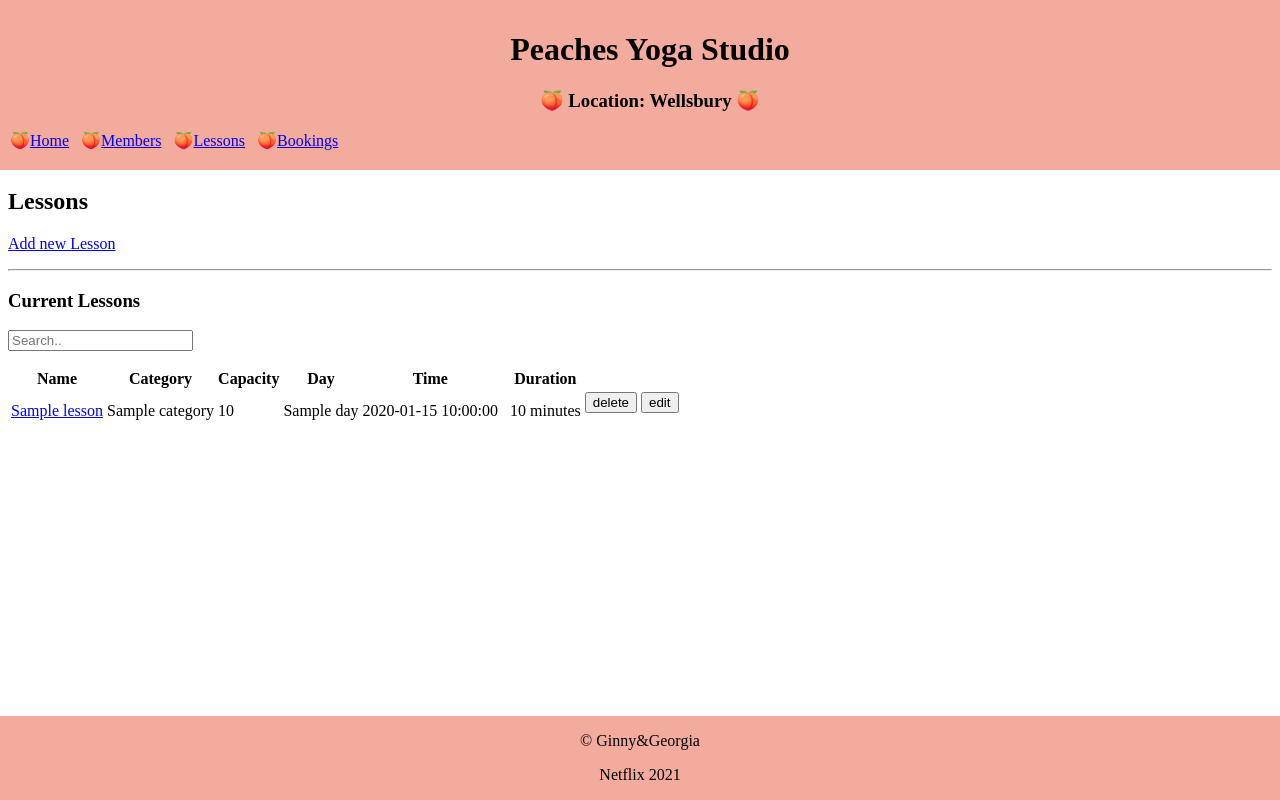
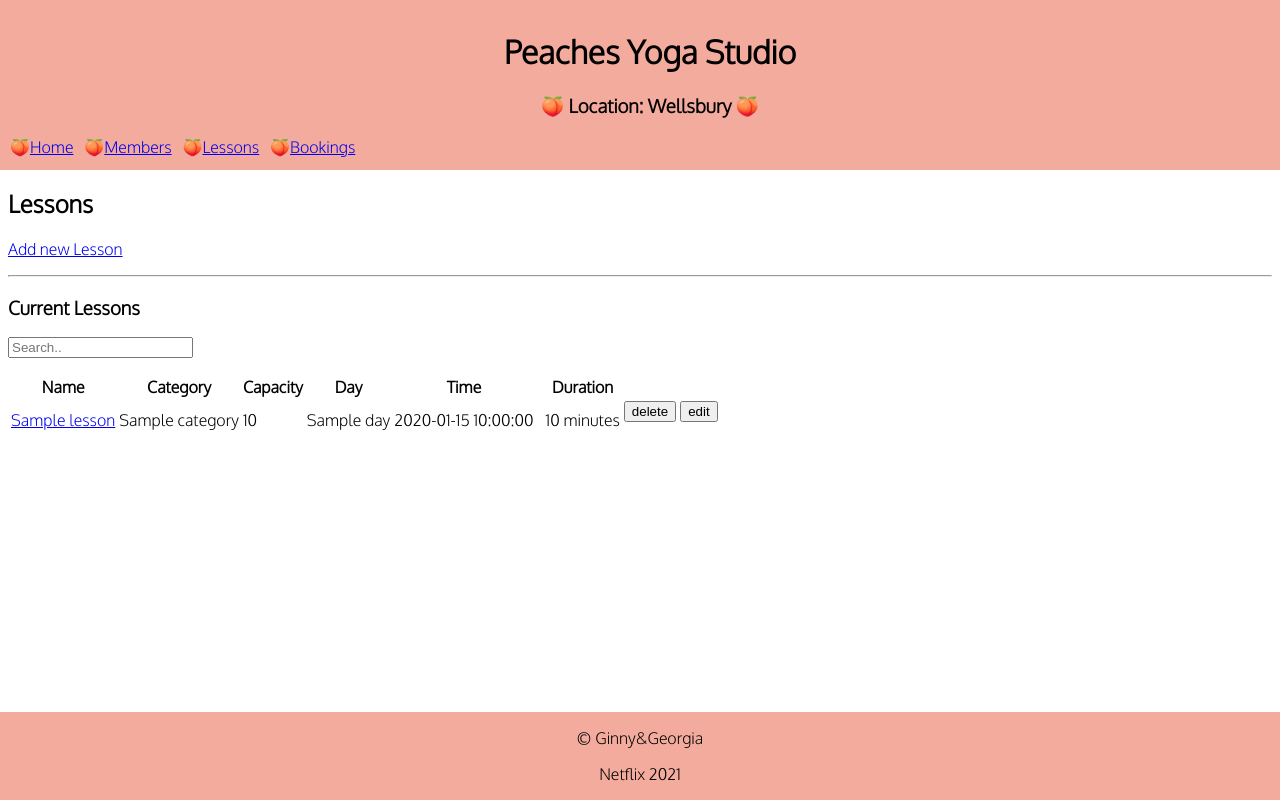
Before and after one commit to hollyhbrady/Peaches_Studio, a Flask app: page /lessons in a window 1280 px wide. Run offline with Flask 2, Linux system fonts and the light colour scheme; a database or web service that is not in the repository returns one stand-in record (values such as "Sample title"); some libraries are stand-ins or nearby versions.

Commit message:
added new font

```diff
--- a/repositories/lesson_repository.py
+++ b/repositories/lesson_repository.py
@@ -73,4 +73,4 @@ def members_in(lesson):
 #     lesson = lesson_repository.select(id)
 #     vacancy = lesson.capacity - len(members_in(lesson))
 
-#     return len.vacancy
+#     return vacancy
--- a/static/style.css
+++ b/static/style.css
@@ -6,11 +6,15 @@ header {
     left: 0%;
     width: 100%;
     height: 150px;
+    font-family: 'Arimo', sans-serif;
+    font-family: 'Oxygen', sans-serif;
 }
 
 main {
     padding-top: 160px;
     padding-bottom: 90px;
+    font-family: 'Arimo', sans-serif;
+    font-family: 'Oxygen', sans-serif;
 }
 
 footer {
@@ -18,5 +22,10 @@ footer {
     position: fixed;
     bottom: 0px;
     left: 0%;
-    width: 100%
+    width: 100%;
+    font-family: 'Arimo', sans-serif;
+    font-family: 'Oxygen', sans-serif;
 }
+
+display: flex;
+justify-content: space-between;
--- a/templates/base.html
+++ b/templates/base.html
@@ -4,6 +4,8 @@
     <meta http-equiv="X-UA-Compatible" content="IE=edge">
     <meta name="viewport" content="width=, initial-scale=1.0">
     <link rel="stylesheet" href="{{ url_for('static', filename='style.css') }}">
+    <link rel="preconnect" href="https://fonts.gstatic.com">
+    <link href="https://fonts.googleapis.com/css2?family=Oxygen:wght@300&display=swap" rel="stylesheet">
     <title>Peaches Yoga Studio</title>
 </head>
 <header>
--- a/templates/lessons/index.html
+++ b/templates/lessons/index.html
@@ -7,7 +7,7 @@
 <hr>
 <h3>Current Lessons</h3>
 <p><input type="text" placeholder="Search.."></p>
-<table>
+<table class=space>
   <tr>
     <th>Name</th>
     <th>Category</th>
--- a/templates/members/index.html
+++ b/templates/members/index.html
@@ -5,7 +5,7 @@
 <p><a href="/members/new">Add new Member</a></p>
 <hr>
 <h3>Current Members</h3>
-<table>
+<table class=space>
   <tr>
     <th>Name</th>
     <th>Membership Level</th>
```
